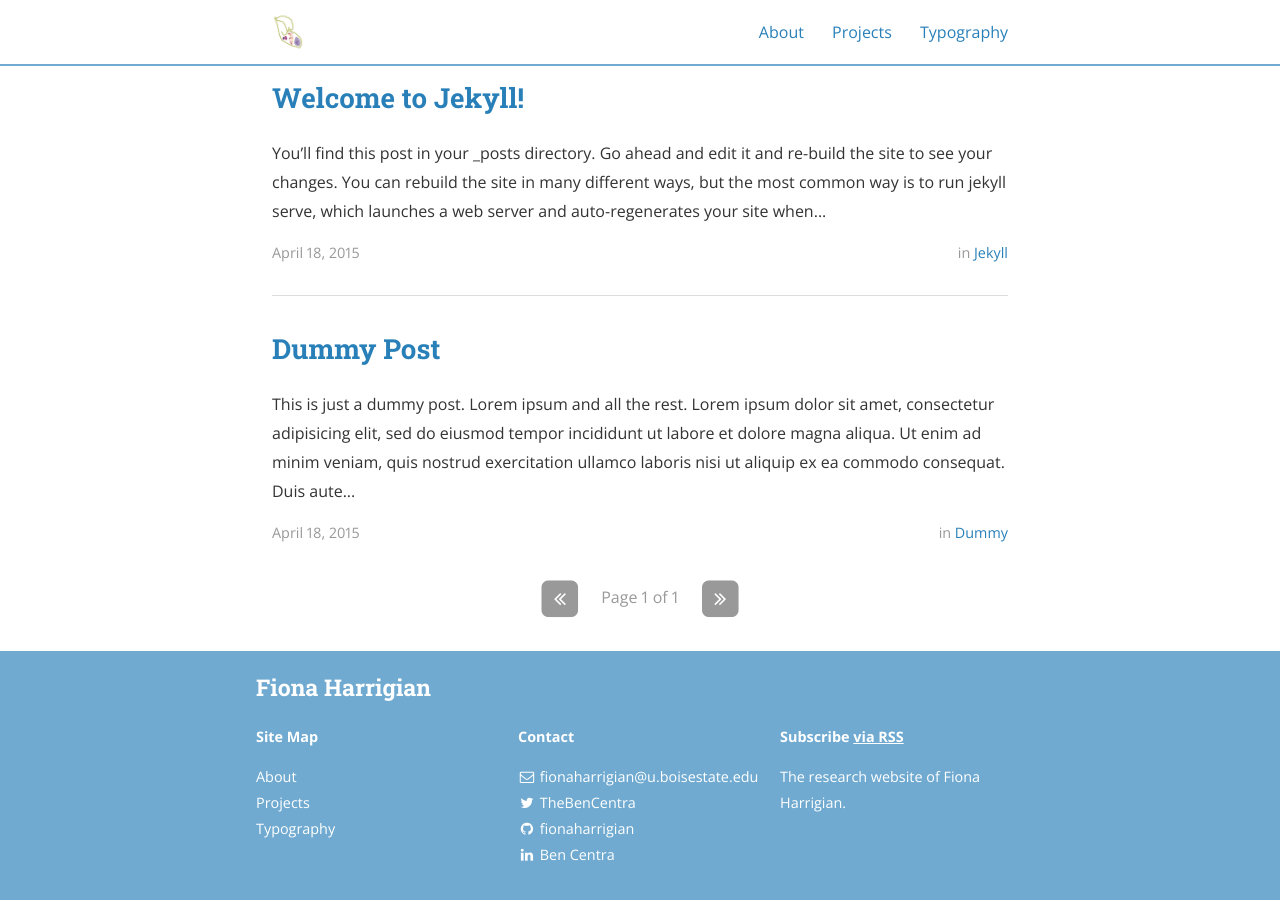
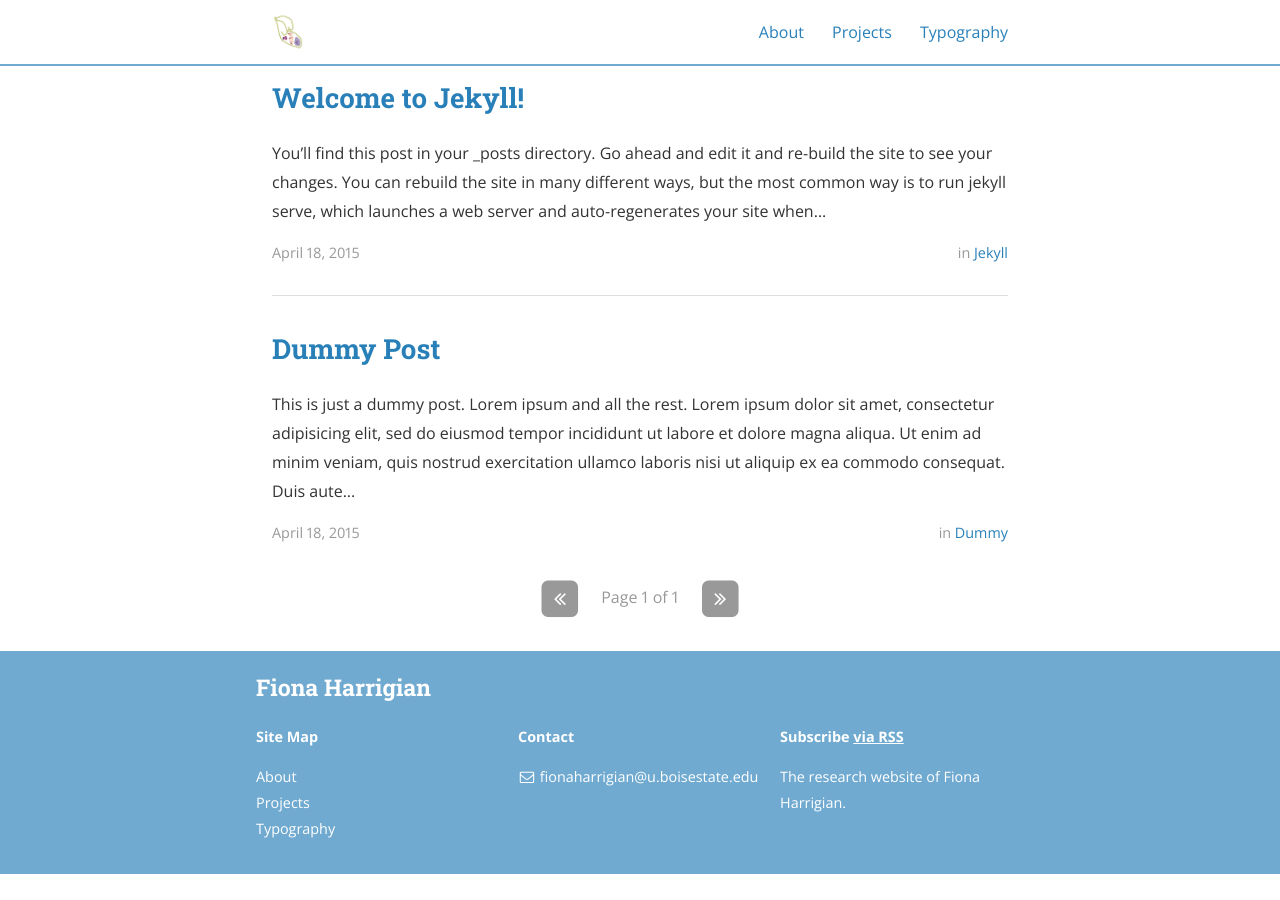
Before and after one commit to FionaHarrigian/fionaharrigian.github.io, a Jekyll site: the page built from index.html, in a window 1280 px wide and 900 px high, scrolled down 1443 px. Built offline with Jekyll 4.4.1, drawn with Linux system fonts in a browser that asks for light colours; nearby versions of some CDN libraries; the list of posts is cut into pages by our own code; after the commit the page ends 2317 px from its top, so only the background shows below that; part of the change alters nothing that is shown.

Commit message:
Update _config.yml
added linkedin account, removed others that do not have

```diff
--- a/_config.yml
+++ b/_config.yml
@@ -75,20 +75,20 @@ descriptions:
 #     url: https://twitter.com/TheBenCentra # URL of your profile (leave blank to not display in footer)
 #     desc: Follow me on Twitter            # Description to display as link title, etc
 #     share: true                           # Include in the "Share" section of posts
-social:
-  - name: Twitter
-    icon: twitter
-    username: TheBenCentra
-    url: https://twitter.com/TheBenCentra
-    desc: Follow me on Twitter
-    share: true
+#social:
+#  - name: Twitter
+#    icon: twitter
+#    username: TheBenCentra
+#    url: https://twitter.com/TheBenCentra
+#    desc: Follow me on Twitter
+#    share: true
 
-  - name: Facebook
-    icon: facebook
-    username: thebencentra
-    url: ""
-    desc: Friend me on Facebook
-    share: true
+#  - name: Facebook
+#    icon: facebook
+#    username: thebencentra
+#    url: ""
+#    desc: Friend me on Facebook
+#    share: true
 
   - name: GitHub
     icon: github
@@ -99,52 +99,52 @@ social:
 
   - name: LinkedIn
     icon: linkedin
-    username: Ben Centra
-    url: https://www.linkedin.com/pub/ben-centra/47/769/60a
+    username: Fiona Harrigian
+    url: www.linkedin.com/in/fiona-harrigian-09435a177
     desc: Connect with me on LinkedIn
     share: true
 
-  - name: Google+
-    icon: google-plus
-    username: ""
-    url: ""
-    desc: Add me to your Circles
-    share: true
+#  - name: Google+
+#    icon: google-plus
+#    username: ""
+#    url: ""
+#    desc: Add me to your Circles
+#    share: true
 
-  - name: YouTube
-    icon: youtube
-    username: ""
-    url: ""
-    desc: Subscribe on YouTube
-    share: false
+#  - name: YouTube
+#    icon: youtube
+#    username: ""
+#    url: ""
+#    desc: Subscribe on YouTube
+#    share: false
 
-  - name: Instagram
-    icon: instagram
-    username: ""
-    url: ""
-    desc: Follow me on Instagram
-    share: false
+#  - name: Instagram
+#    icon: instagram
+#    username: ""
+#    url: ""
+#    desc: Follow me on Instagram
+#    share: false
 
-  - name: Pinterest
-    icon: pinterest
-    username: ""
-    url: ""
-    desc: Follow me on Pinterest
-    share: true
+#  - name: Pinterest
+#    icon: pinterest
+#    username: ""
+#    url: ""
+#    desc: Follow me on Pinterest
+#    share: true
 
-  - name: SoundCloud
-    icon: soundcloud
-    username: ""
-    url: ""
-    desc: Follow me on SoundCloud
-    share: false
+#  - name: SoundCloud
+#    icon: soundcloud
+#    username: ""
+#    url: ""
+#    desc: Follow me on SoundCloud
+#    share: false
 
-  - name: Tumblr
-    icon: tumblr
-    username: ""
-    url: ""
-    desc: Follow me on Tumblr
-    share: false
+#  - name: Tumblr
+#    icon: tumblr
+#    username: ""
+#    url: ""
+#    desc: Follow me on Tumblr
+#    share: false
 
   - name: Steam
     icon: steam
```
